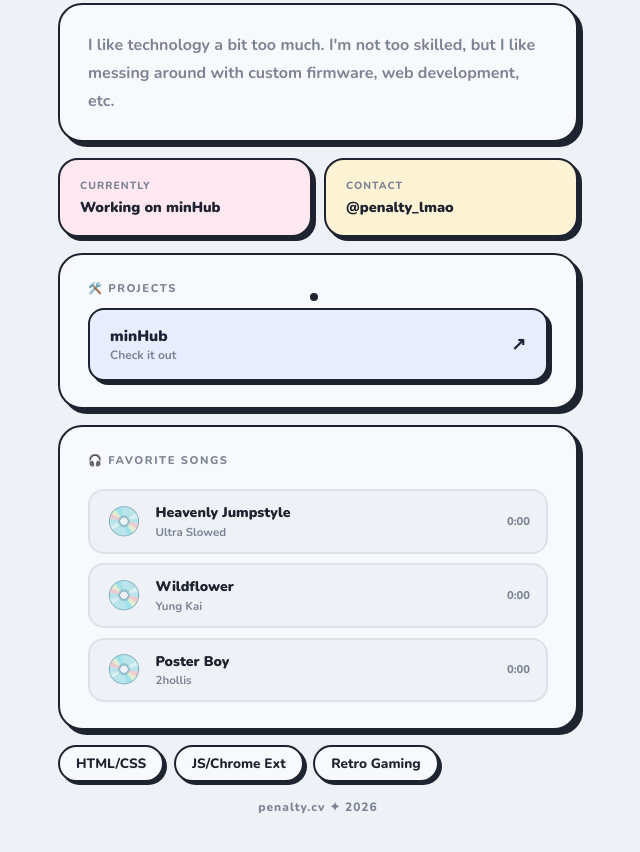
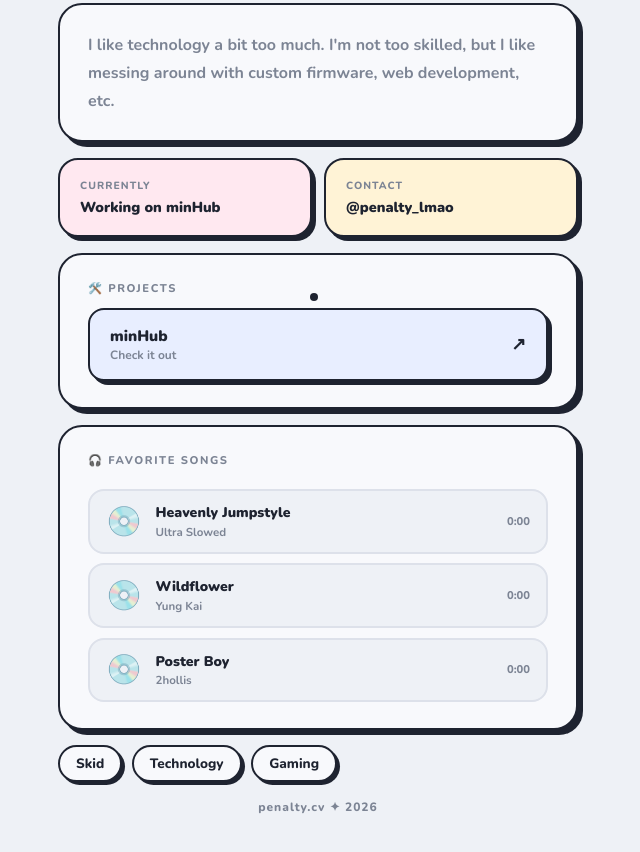
Before and after one commit to haochen69/aboutme, a plain HTML site: page index.html in a window 1280 px wide. Shown: the part 252-1104 px from the top of the page, without its empty margins (322-962 px from the left). Drawn offline with nearby package versions, Linux system fonts and the light colour scheme.

Commit message:
Update index.html

```diff
--- a/index.html
+++ b/index.html
@@ -3,7 +3,7 @@
 <head>
   <meta charset="UTF-8"/>
   <meta name="viewport" content="width=device-width, initial-scale=1.0"/>
-  <title>penalty.cv</title>
+  <title>about penalty</title>
   <link href="https://fonts.googleapis.com/css2?family=Nunito:ital,wght@0,400;0,600;0,700;0,800;0,900;1,800&display=swap" rel="stylesheet"/>
   <style>
     *, *::before, *::after { box-sizing: border-box; margin: 0; padding: 0; }
@@ -499,9 +499,9 @@
     </div>
 
     <div class="fun-row">
-      <button class="fun-pill">HTML/CSS</button>
-      <button class="fun-pill">JS/Chrome Ext</button>
-      <button class="fun-pill">Retro Gaming</button>
+      <button class="fun-pill">Skid</button>
+      <button class="fun-pill">Technology</button>
+      <button class="fun-pill">Gaming</button>
     </div>
 
     <p class="footer">penalty.cv ✦ 2026</p>
```
